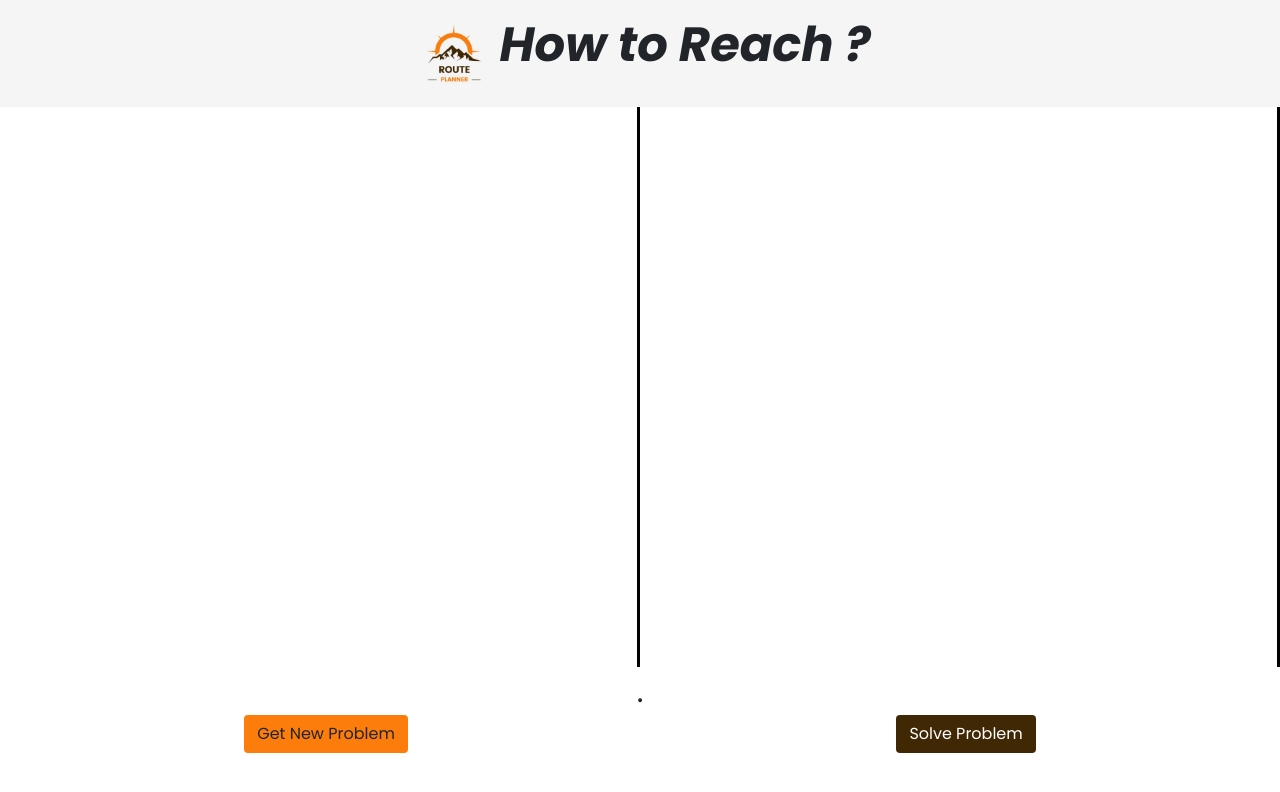
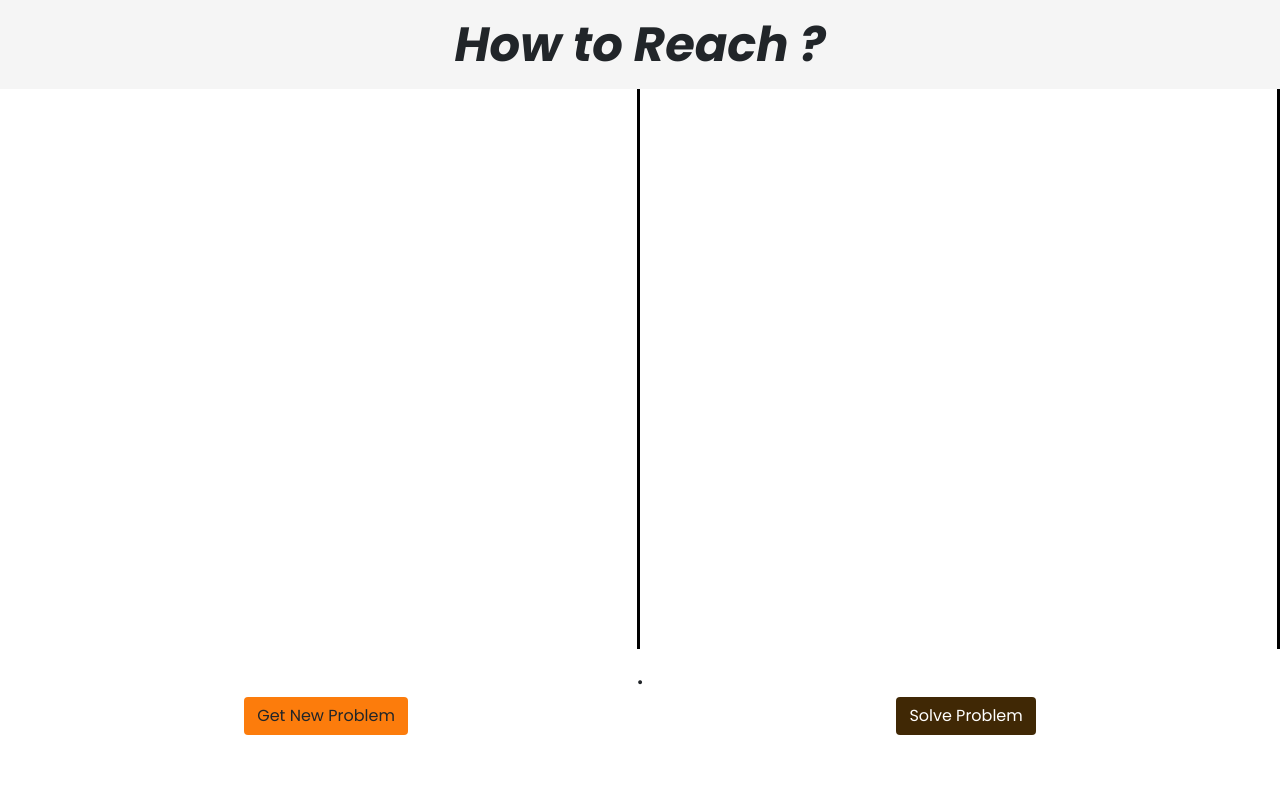
Before and after one commit to Prajyot30/Route-Optimizer, a plain HTML site: page index.html in a window 1280 px wide. Drawn offline with nearby package versions, Linux system fonts and the light colour scheme.

Commit message:
Update index.html

```diff
--- a/index.html
+++ b/index.html
@@ -5,7 +5,7 @@
     <meta http-equiv="X-UA-Compatible" content="IE=edge" />
     <meta name="viewport" content="width=device-width, initial-scale=1.0" />
 
-    <title>Travel Planner</title>
+    <title>Route Optimizer</title>
 
     <link
       href="https://cdn.jsdelivr.net/npm/bootstrap@5.0.2/dist/css/bootstrap.min.css"
@@ -38,7 +38,7 @@
   </head>
   <body>
     <nav class="poppins-bold-italic">
-      <img src="logo.jpg" alt="logo" /> How to Reach ?
+     How to Reach ?
     </nav>
 
     <!--Reference Vis.js- https://visjs.github.io/vis-network/examples/network/basic_usage/standalone.html -->
```
